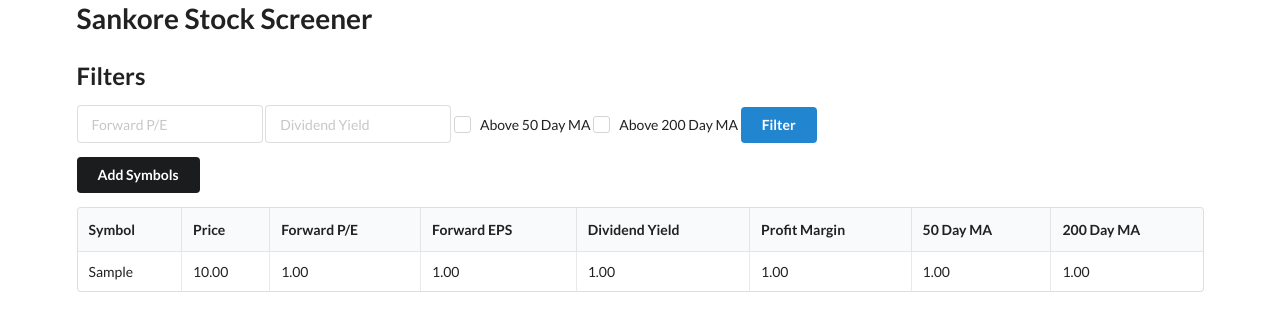
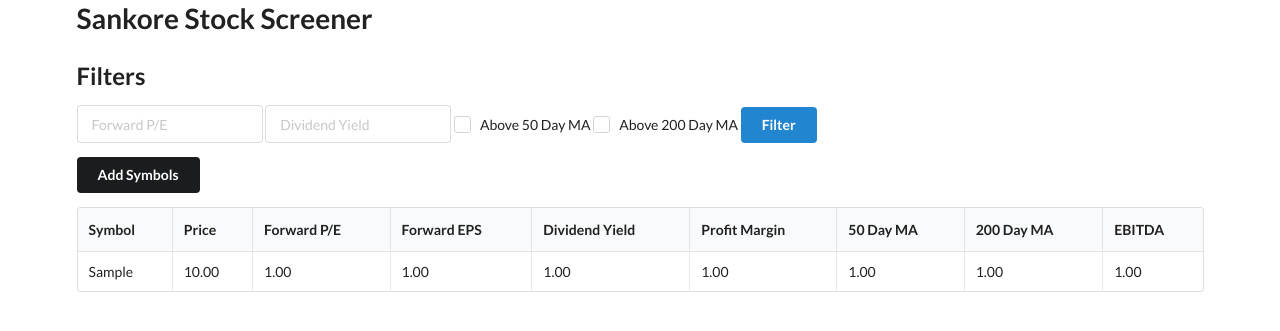
Before and after one commit to eugenex-lab/Stock-Ticker-Screener-with-FastAPI-app, a FastAPI app: page / in a window 1280 px wide. Shown: the top 331 px of the page. Run offline with FastAPI, Linux system fonts and the light colour scheme; tables that the repository leaves empty hold one stand-in row (values such as "Sample post"); some libraries are stand-ins or nearby versions.

Commit message:
added the ed=bitda index

```diff
--- a/main.py
+++ b/main.py
@@ -75,6 +75,7 @@ def fetch_stock_data(id: int):
     stock.forward_eps = yahoo_data.info['forwardEps']
     stock.profit_margins = yahoo_data.info['profitMargins']
     stock.operating_margins = yahoo_data.info['operatingMargins']
+    stock.ebitda = yahoo_data.info['ebitda']
     stock.dividend_yield = yahoo_data.info['dividendYield'] * 100
 
     db.add(stock)
@@ -99,3 +100,6 @@ async def create_stock(stock_request: StockRequest, background_tasks: Background
         "code": "success",
         "message": "stock was added to the database"
     }
+
+
+print('How Significant are You in the grand scheme of things')
--- a/models.py
+++ b/models.py
@@ -16,3 +16,4 @@ class Stock(Base):
     ma200 = Column(Numeric(10, 2))
     profit_margins = Column(Numeric(10, 2))
     operating_margins = Column(Numeric(10, 2))
+    ebitda = Column(Numeric(10, 2))
--- a/templates/home.html
+++ b/templates/home.html
@@ -69,6 +69,7 @@ $(document).ready(function() {
       <th>Profit Margin</th>
       <th>50 Day MA</th>
       <th>200 Day MA</th>
+      <th>EBITDA</th>
     </tr>
   </thead>
   <tbody>
@@ -82,6 +83,7 @@ $(document).ready(function() {
        <td>{{ stock.profit_margins }}</td>
       <td>{{ stock.ma50 }}</td>
       <td>{{ stock.ma200 }}</td>
+      <td>{{ stock.ebitda }}</td>
     </tr>
     {% endfor %}
   </tbody>
```
